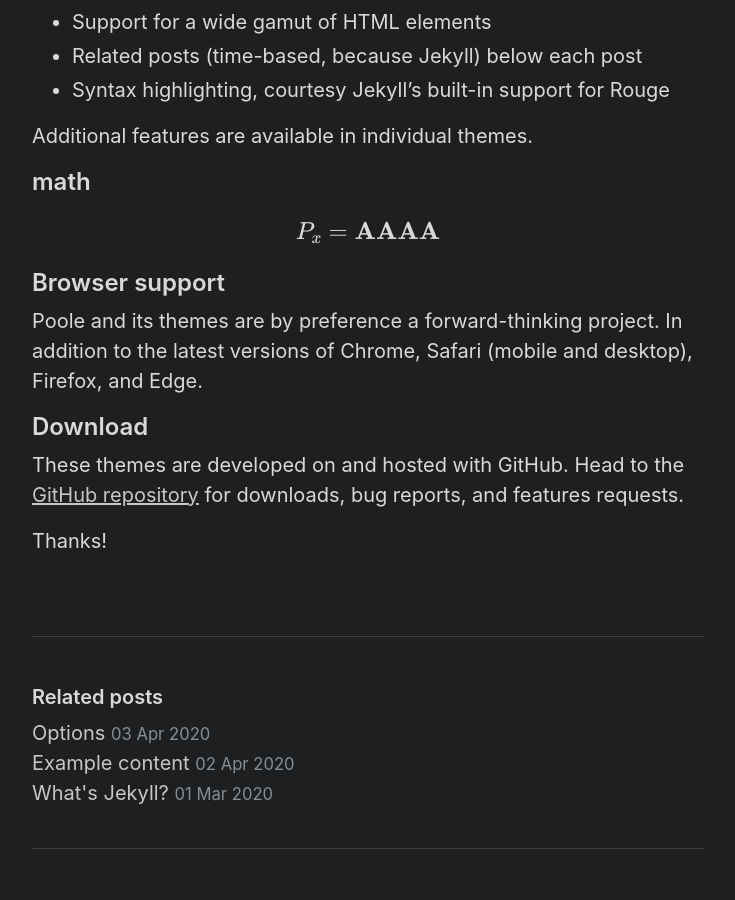
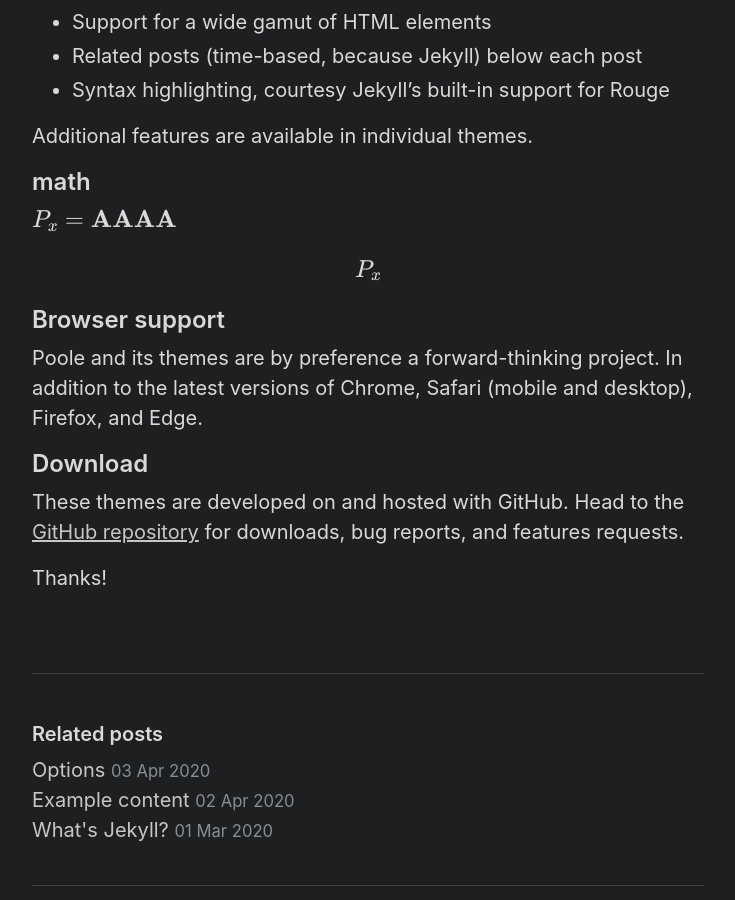
Before and after one commit to mawjdgus0812/mawjdgus0812.github.io, a Jekyll site: the page built from _posts/2020-04-04-introduction.md, in a window 1280 px wide and 900 px high, scrolled down 1007 px. Shown: the whole window, without its empty margins (272-1007 px from the left). Built offline with Jekyll 4.4.1, drawn with Linux system fonts in a browser that asks for light colours; formulas are drawn with MathJax 3.

```diff
--- a/_posts/2020-04-04-introduction.md
+++ b/_posts/2020-04-04-introduction.md
@@ -34,7 +34,10 @@ Additional features are available in individual themes.
 
 ## math
 
-$$P_x = \mathbf{AAAA}$$
+$P_x = \mathbf{AAAA}$
+
+$$ P_x$$
+
 
 ## Browser support
 
```
